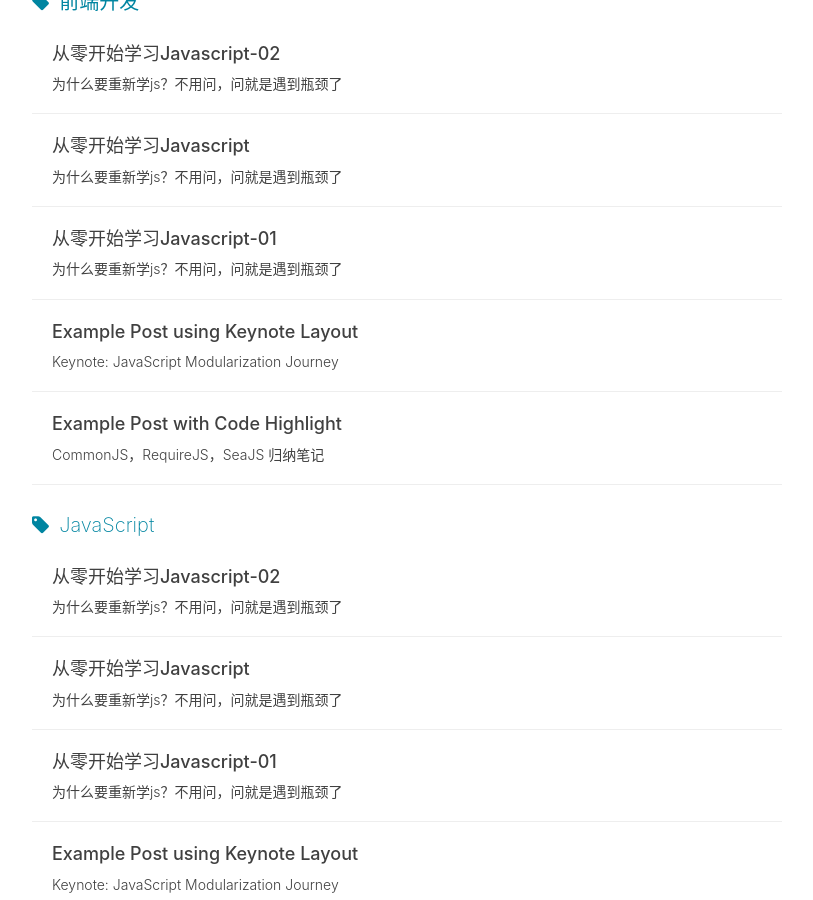
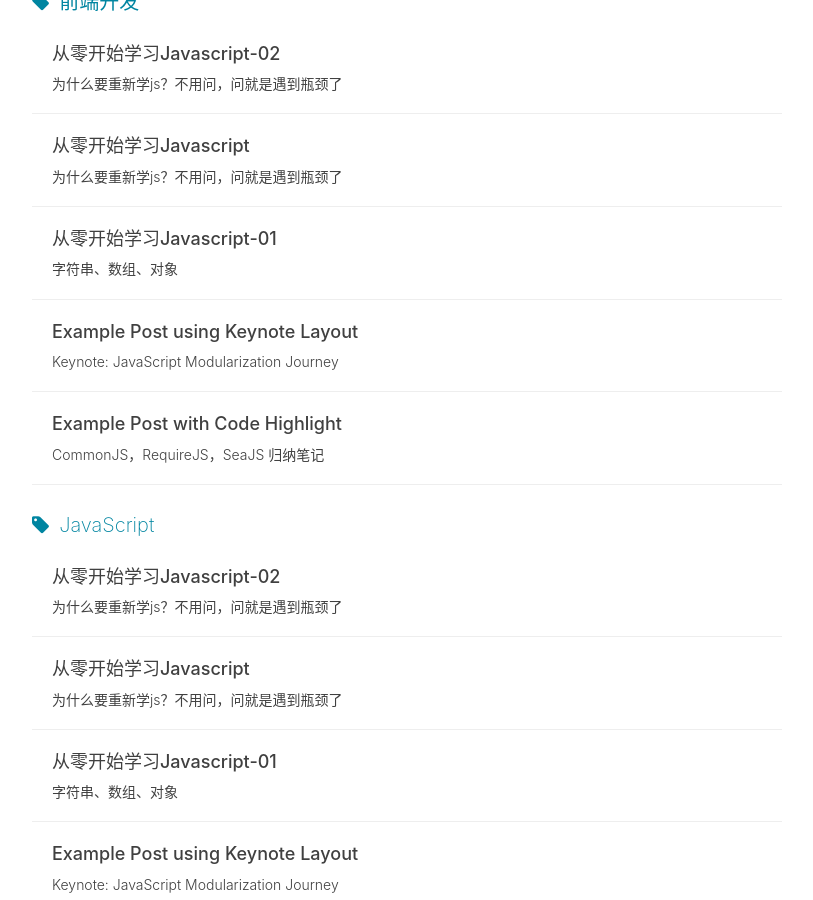
Before and after one commit to hdheart/hdheart.github.io, a Jekyll site: the page built from tags.html, in a window 1280 px wide and 900 px high, scrolled down 347 px. Shown: the whole window, without its empty margins (233-1046 px from the left). Built offline with Jekyll 4.4.1, drawn with Linux system fonts in a browser that asks for light colours; nearby versions of some CDN libraries; comment, search, counter and statistics services are not loaded; some of the changed text lies outside the part shown.

Commit message:
Update 2019-12-01-js-study-01.markdown

```diff
--- a/_posts/2019-12-01-js-study-01.markdown
+++ b/_posts/2019-12-01-js-study-01.markdown
@@ -1,7 +1,7 @@
 ---
 layout:     post
 title:      "从零开始学习Javascript-01"
-subtitle:   "为什么要重新学js？不用问，问就是遇到瓶颈了"
+subtitle:   "字符串、数组、对象"
 date:       2019-12-01 21:42PM
 author:     "hdh"
 header-img: "img/post-bg-js-version.jpg"
```
